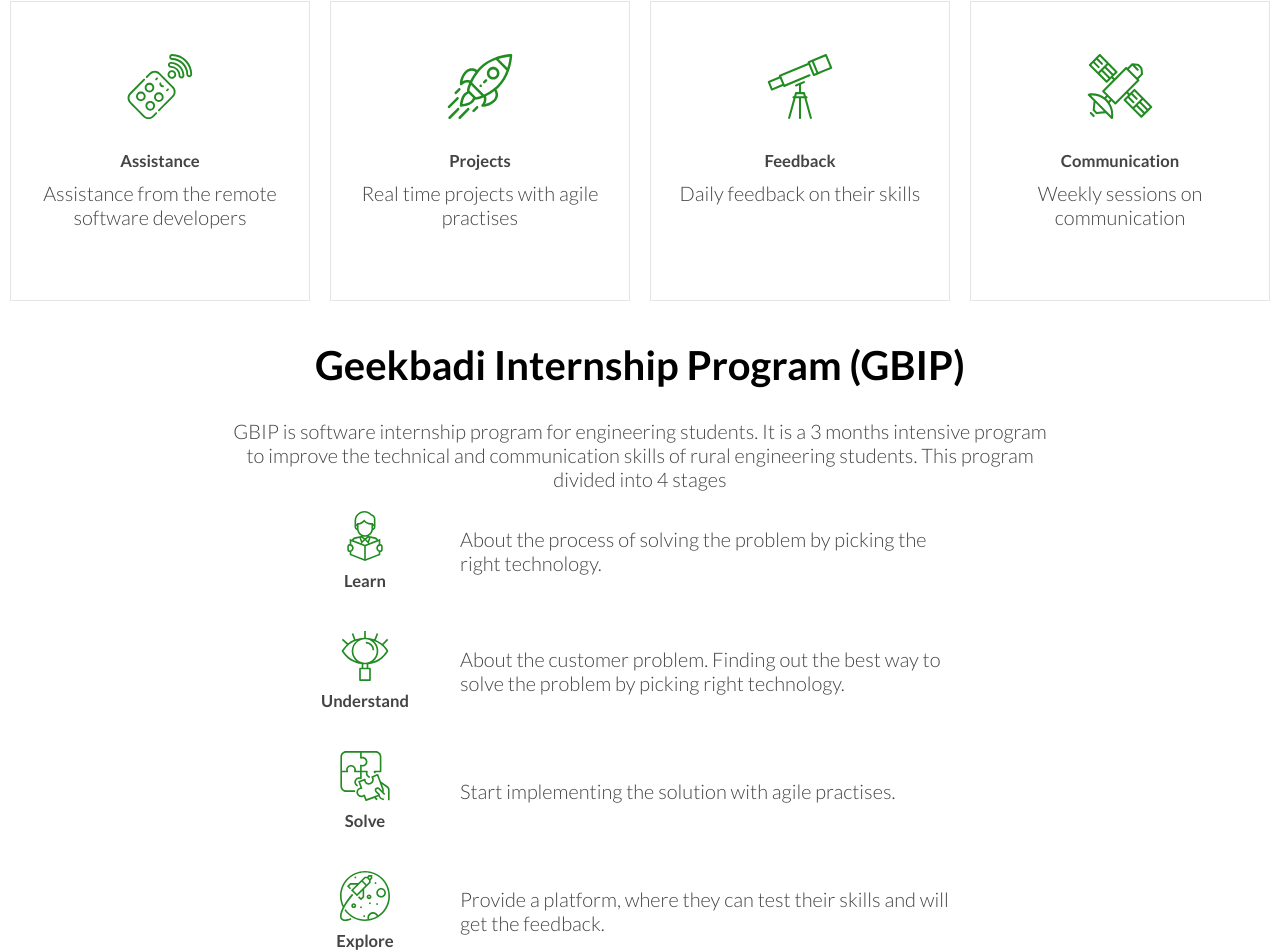
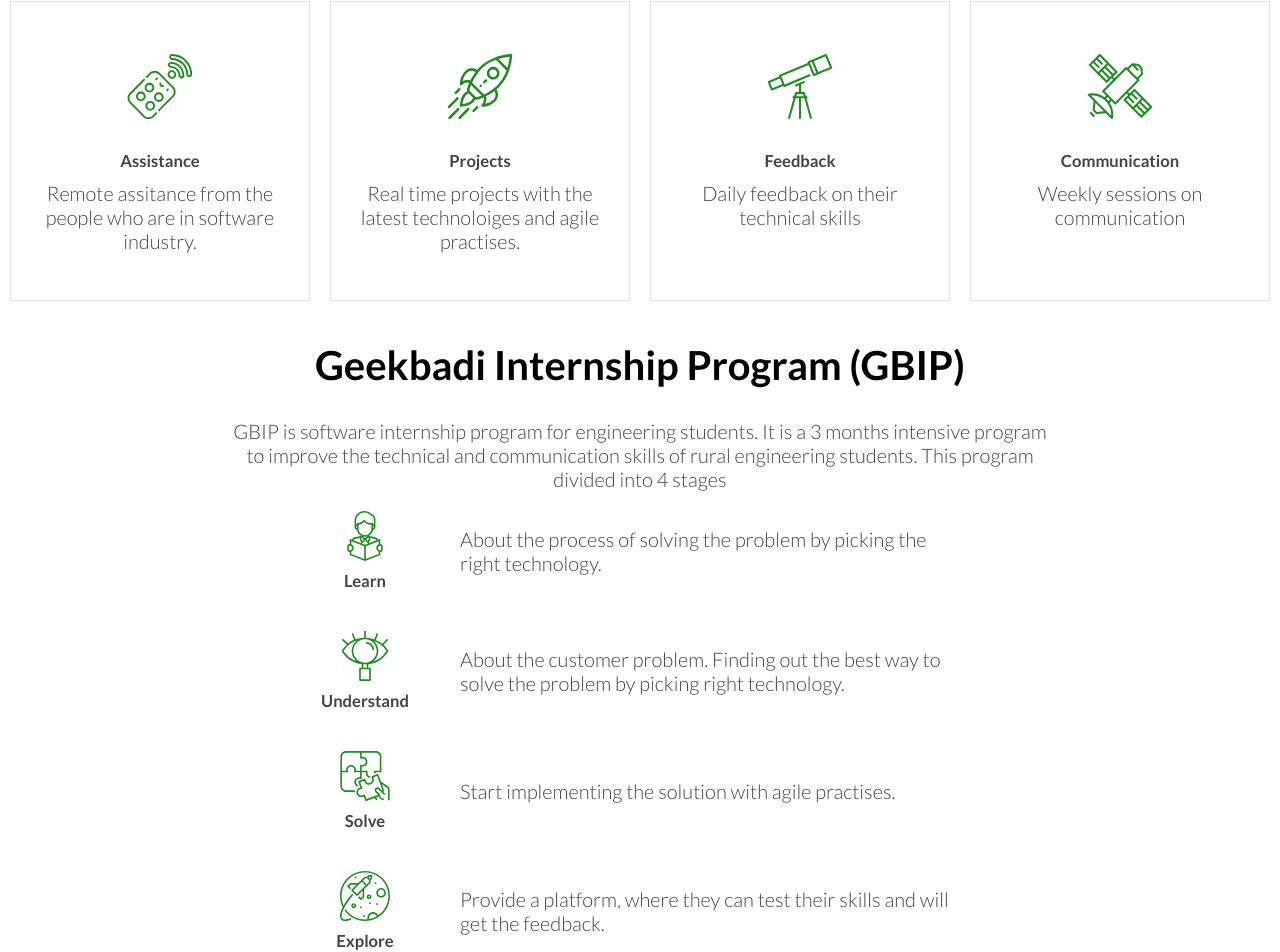
Before and after one commit to srikanthkatta07/geekbadi, a React (Create React App) app: page / in a window 1280 px wide. Shown: the part 1051-2003 px from the top of the page. Built offline with nearby package versions, Linux system fonts and the light colour scheme.

Commit message:
[Srikanth] Add conent for process

```diff
--- a/src/assets/styles/_global.scss
+++ b/src/assets/styles/_global.scss
@@ -1,7 +1,7 @@
-html, body {
+html,
+body {
   font-size: 14px;
   font-family: 'Lato';
-
 }
 .site-restrict {
   max-width: 1366px;
--- a/src/data/process.js
+++ b/src/data/process.js
@@ -2,17 +2,19 @@
   {
     icon: 'remote',
     label: 'Assistance',
-        description: 'Assistance from the remote software developers'
+    description:
+      'Remote assitance from the people who are in software industry.'
   },
   {
     icon: 'projects ',
     label: 'Projects',
-        description: 'Real time projects with agile practises'
+    description:
+      'Real time projects with the latest technoloiges and agile practises.'
   },
   {
     icon: 'feedback',
     label: 'Feedback',
-        description: 'Daily feedback on their skills'
+    description: 'Daily feedback on their technical skills'
   },
   {
     icon: 'communication',
```
Lines whose indentation alone changed are shown as unchanged.
